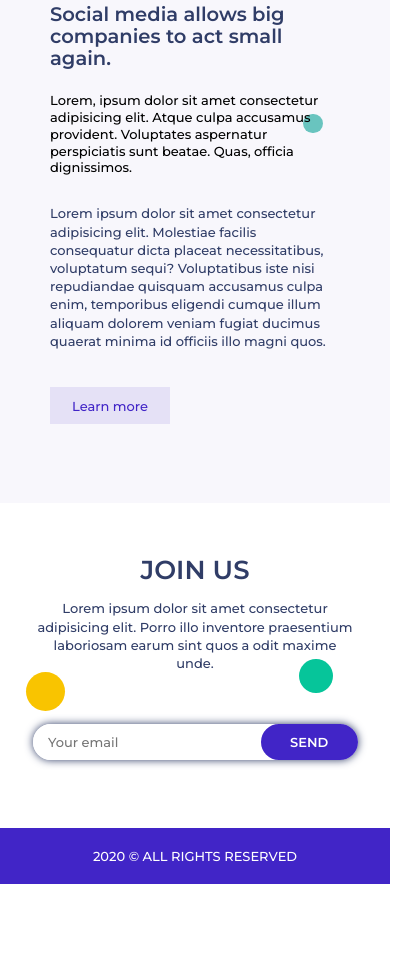
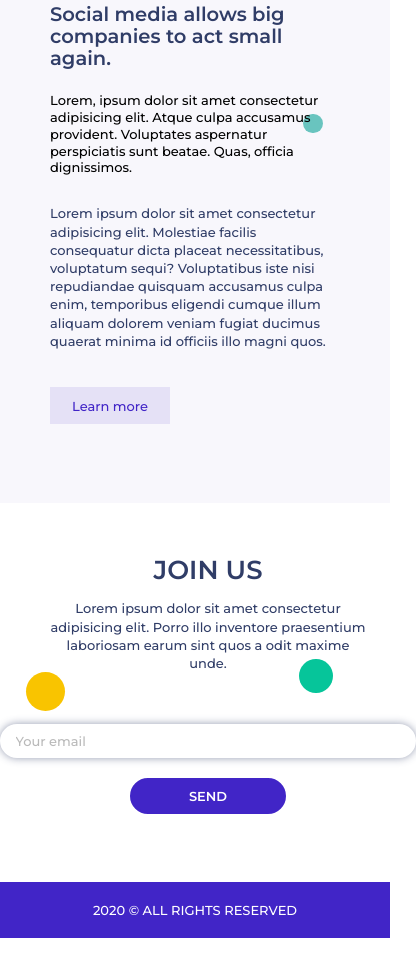
Before and after one commit to Bartek532/company-website-prototype, a plain HTML site: page index.html in a window 390 px wide. Shown: the part 3311-4287 px from the top of the page, 416 px wide, since content can reach past the window. Before the commit the page ends 4255 px from the top, so only its background shows below. Drawn offline with nearby package versions, Linux system fonts and the light colour scheme; a web font is replaced by a local one.

Commit message:
fixed input

```diff
--- a/CSS/Contact/contact.scss
+++ b/CSS/Contact/contact.scss
@@ -36,6 +36,13 @@
 			border-radius: 40px;
 			width: 100%;
 			font-size: 1rem;
+			opacity: 0.5;
+
+			&:focus {
+				box-shadow: none;
+				opacity: 1;
+				transition: opacity 0.3s ease-in;
+			}
 		}
 
 		button {
@@ -52,7 +59,7 @@
 			&:hover {
 				color: $active-color;
 				background-color: #fff;
-                transition: .3s;
+				transition: 0.3s;
 			}
 		}
 	}
@@ -74,13 +81,24 @@ footer {
 	margin-top: 30px;
 }
 
-@media all and (max-width:1000px) {
+@media all and (max-width: 1000px) {
 	.contact .newsletter {
-        width: 25rem;
+		flex-flow: column wrap;
+		box-shadow: none;
+		align-items: center;
+
+		input {
+			box-shadow: 0 0 8px $main-color;
+		}
+
+		button {
+			margin-top: 20px;
+			width: 12rem;
+		}
 	}
 }
 
-@media all and (max-width:700px) {
+@media all and (max-width: 700px) {
 	footer {
 		margin-bottom: 60px;
 	}
```
Also changed, not shown: CSS/main.css, 1 other file. Lines whose indentation alone changed are shown as unchanged.
